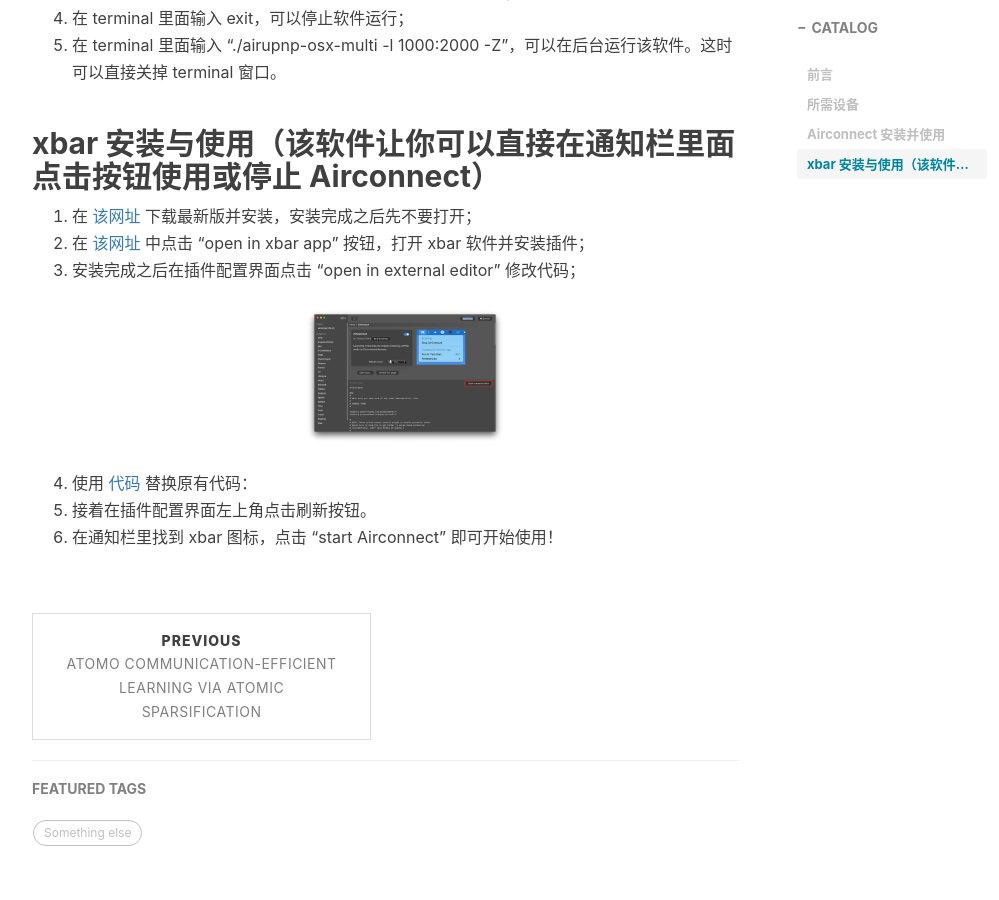
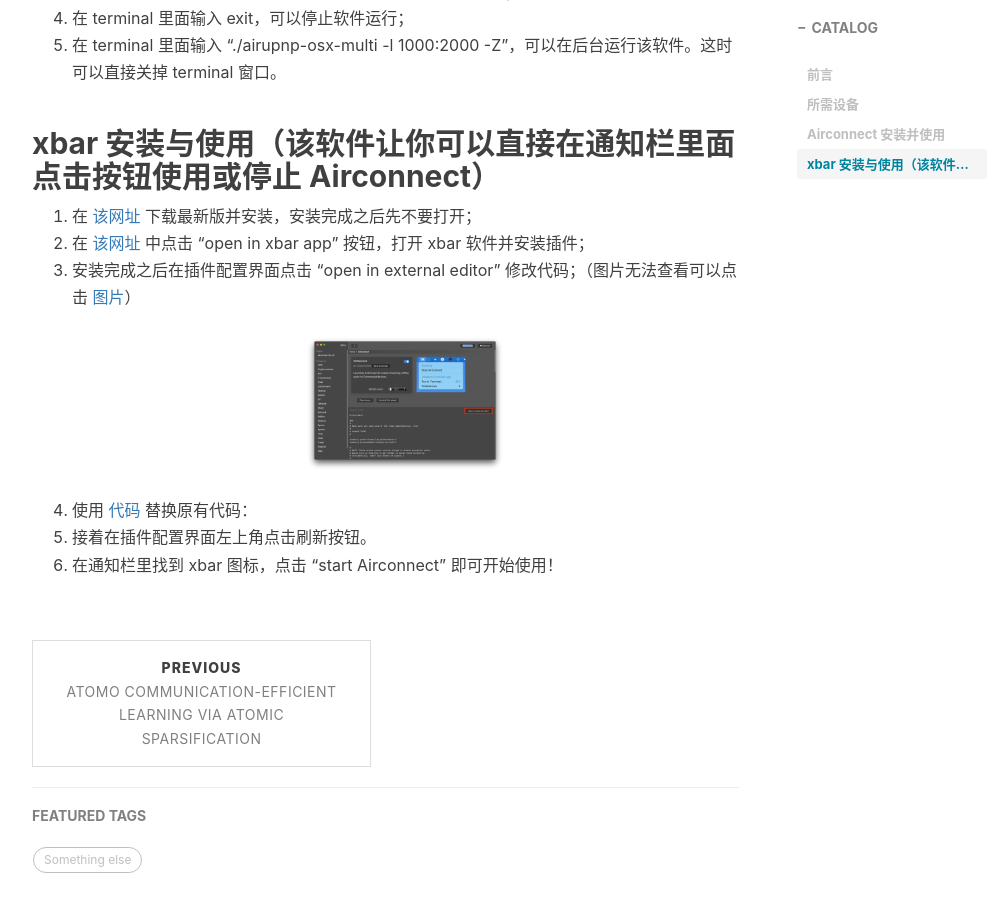
Before and after one commit to derek1998/derek1998.github.io, a Jekyll site: the page built from _posts/2022-01-31-Airconnect.md, in a window 1280 px wide and 900 px high, scrolled down 1110 px. Shown: the whole window, without its empty margins (233-1232 px from the left). Built offline with Jekyll 4.4.1, drawn with Linux system fonts in a browser that asks for light colours; nearby versions of some CDN libraries; comment, search, counter and statistics services are not loaded.

Commit message:
Update 2022-01-31-Airconnect.md

```diff
--- a/_posts/2022-01-31-Airconnect.md
+++ b/_posts/2022-01-31-Airconnect.md
@@ -32,7 +32,7 @@ tags:
 
 1. 在 [该网址](https://github.com/matryer/xbar/releases) 下载最新版并安装，安装完成之后先不要打开；
 2. 在 [该网址](https://xbarapp.com/docs/plugins/Music/airconnect.1d.sh.html) 中点击 "open in xbar app" 按钮，打开 xbar 软件并安装插件；
-3. 安装完成之后在插件配置界面点击 “open in external editor” 修改代码；
+3. 安装完成之后在插件配置界面点击 “open in external editor” 修改代码；（图片无法查看可以点击 [图片](https://github.com/derek1998/derek1998.github.io/blob/main/figures/plugin.png)）
 <img src="https://github.com/derek1998/derek1998.github.io/blob/main/figures/plugin.png" width="30%">
 
 4. 使用 [代码](https://github.com/derek1998/derek1998.github.io/blob/main/src/xbar_plugin.txt) 替换原有代码：
```
